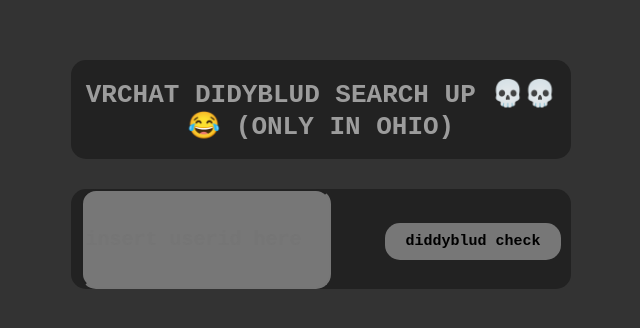
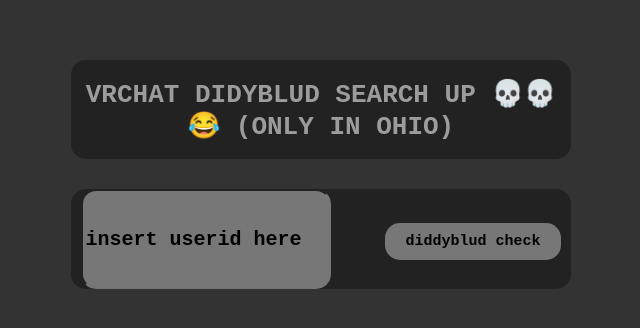
Before and after one commit to knownyetunsourced/knownyetunsourced.github.io, a plain HTML site: page index.html in a window 1280 px wide. Shown: the part 208-536 px from the top of the page, without its empty margins (319-959 px from the left). Drawn offline with Linux system fonts and the light colour scheme; no server answers.

Commit message:
Update dark.css

```diff
--- a/dark.css
+++ b/dark.css
@@ -43,6 +43,10 @@ div {
     margin-right: 50px;
 }
 
+.shit::placeholder {
+    color: black;
+}
+
 .check {
     background: rgb(119, 119, 119);
     border: none;
```
